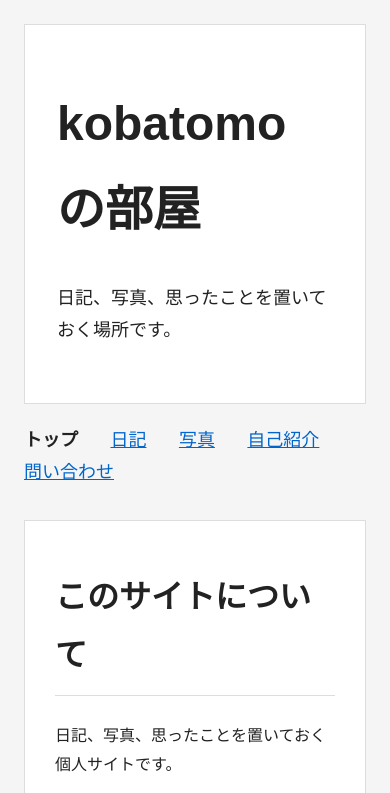
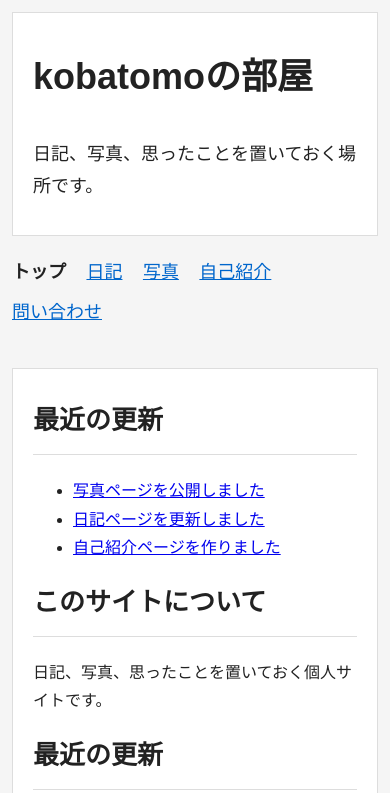
Before and after one commit to nigokoba/nigokoba.github.io, a plain HTML site: page index.html in a window 390 px wide. Shown: the top 793 px of the page. Drawn offline with Linux system fonts and the light colour scheme.

Commit message:
Add files via upload

```diff
--- a/css/style.css
+++ b/css/style.css
@@ -162,3 +162,30 @@ footer {
   margin-bottom: 12px;
   color: #444;
 }
+@media (max-width: 600px) {
+  body {
+    padding: 12px;
+  }
+
+  header {
+    padding: 32px 20px;
+  }
+
+  header h1 {
+    font-size: 36px;
+  }
+
+  nav a {
+    margin-right: 16px;
+    margin-bottom: 8px;
+  }
+
+  main {
+    padding: 28px 20px;
+  }
+
+  article h2,
+  section h2 {
+    font-size: 26px;
+  }
+}
--- a/index.html
+++ b/index.html
@@ -21,6 +21,15 @@
   </nav>
 
   <main>
+
+	<section>
+  <h2>最近の更新</h2>
+  <ul>
+    <li><a href="photo.html">写真ページを公開しました</a></li>
+    <li><a href="diary.html">日記ページを更新しました</a></li>
+    <li><a href="about.html">自己紹介ページを作りました</a></li>
+  </ul>
+</section>
     <section>
   <h2>このサイトについて</h2>
   <p>日記、写真、思ったことを置いておく個人サイトです。</p>
```
